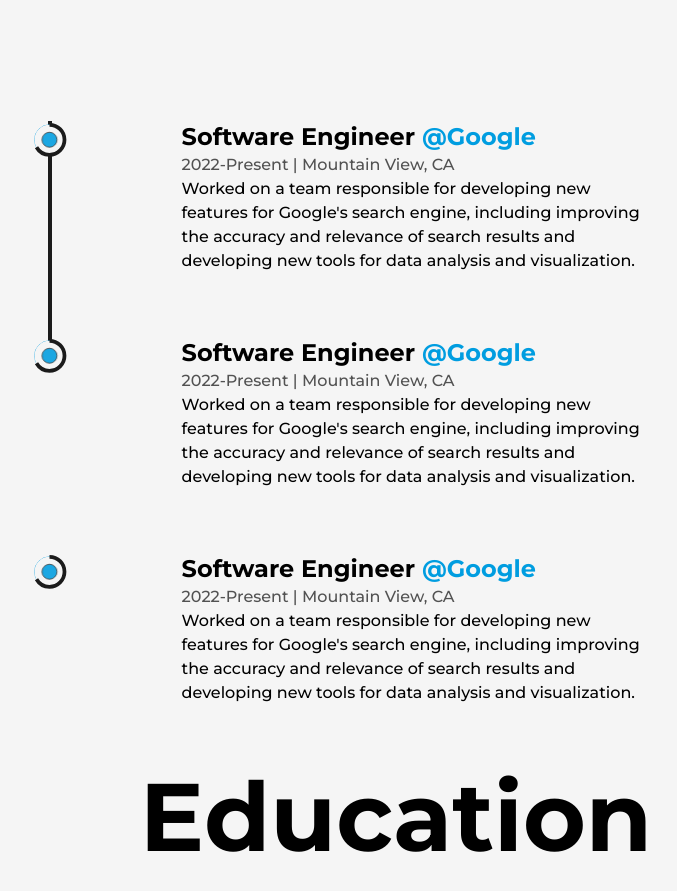
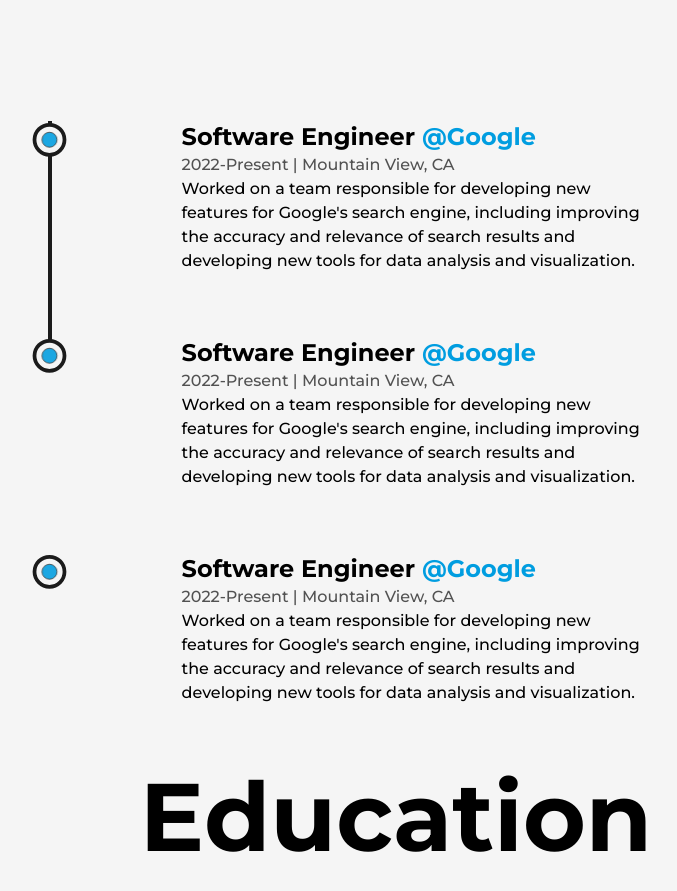
Before and after one commit to davidhuynhgit/profile, a Next.js app: page /about in a window 1280 px wide. Shown: the part 2131-3022 px from the top of the page, without its empty margins (244-921 px from the left). Built offline with nearby package versions, Linux system fonts and the light colour scheme.

Commit message:
Update Experience.js

```diff
--- a/src/component/Experience.js
+++ b/src/component/Experience.js
@@ -7,7 +7,7 @@
     return (
 
         <li ref={ref} className='my-8 first:mt-0 last:mb-0 w-[60%] mx-auto flex flex-col items-center justify-between md:w-[80%]'>
-        <LiIcon reference={ref} offset={["start end","end center"]}/>
+        <LiIcon reference={ref} offset={["start", "end"]}/>
         <motion.div
         initial={{y:50}}
         whileInView={{y:0}}
```
